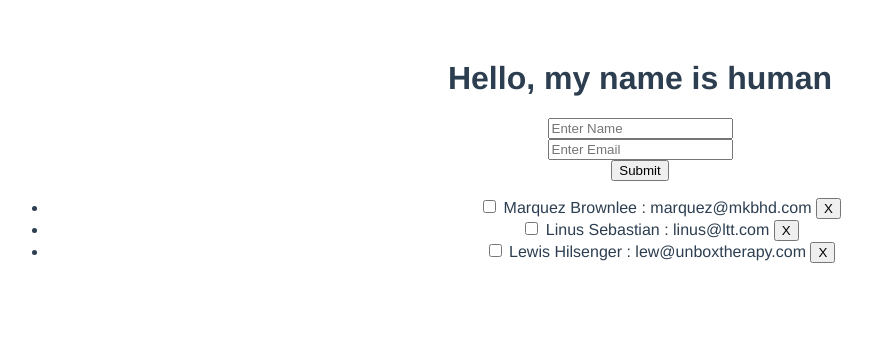
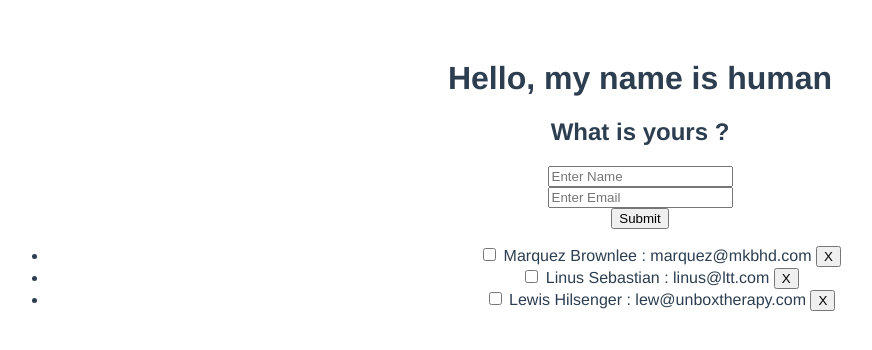
Before and after one commit to ParamosManuver/leap, a Vue app: page / in a window 1280 px wide. Shown: the top 350 px of the page, without its empty margins (0-872 px from the left). Built offline with nearby package versions, Linux system fonts and the light colour scheme; what vue-resource would draw is missing.

Commit message:
ui
ask question

```diff
--- a/package.json
+++ b/package.json
@@ -12,7 +12,8 @@
     "deploy": "node ./node_modules/vue-gh-pages/index.js"
   },
   "dependencies": {
-    "vue": "^2.5.2"
+    "vue": "^2.5.2",
+    "vue-resource": "1.5.1"
   },
   "devDependencies": {
     "autoprefixer": "^7.1.2",
--- a/src/components/Users.vue
+++ b/src/components/Users.vue
@@ -1,6 +1,7 @@
 <template>
     <div class="users">
         <h1>Hello, my name is human</h1>
+        <h2>What is yours ?</h2>
         <form v-on:submit="addUser">
           <input type="text" v-model="newUser.name" placeholder="Enter Name">
           <br>
```
